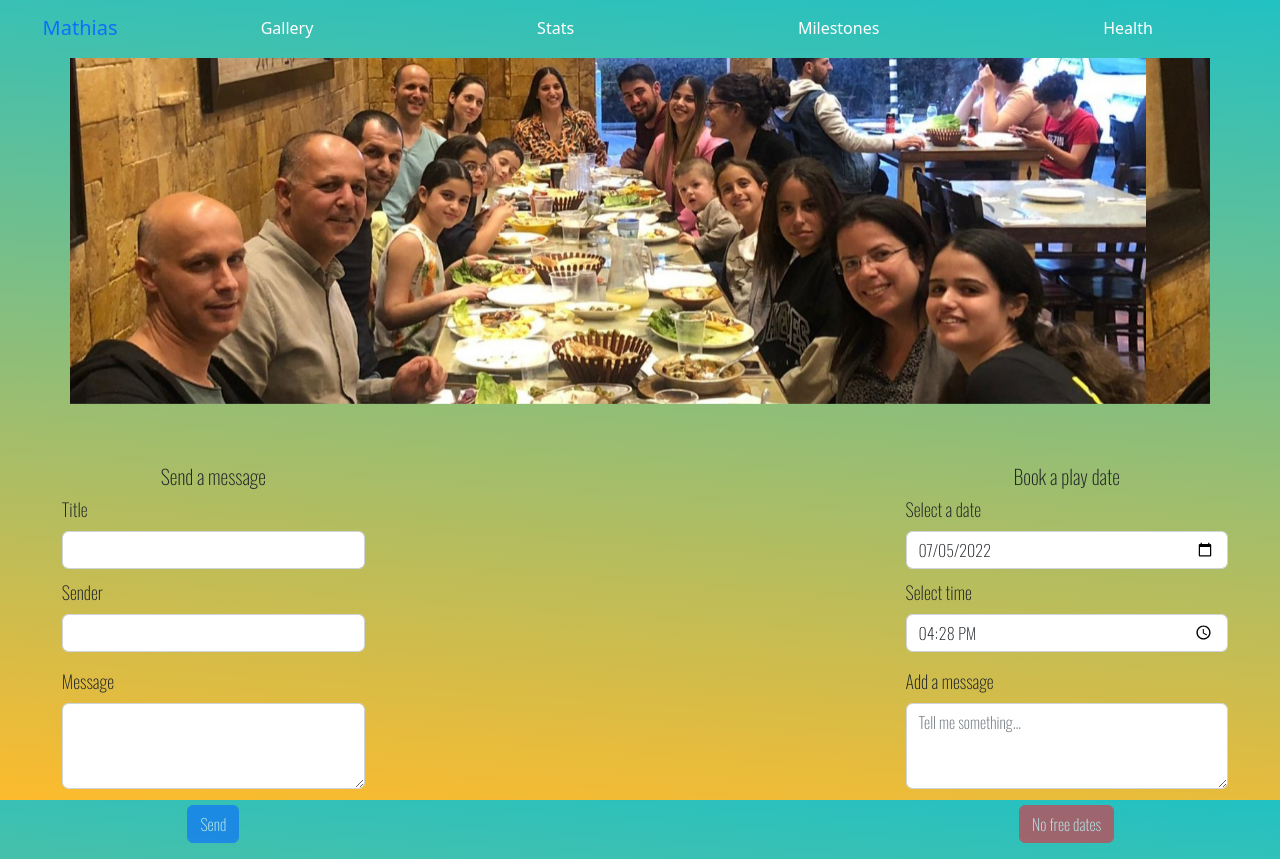
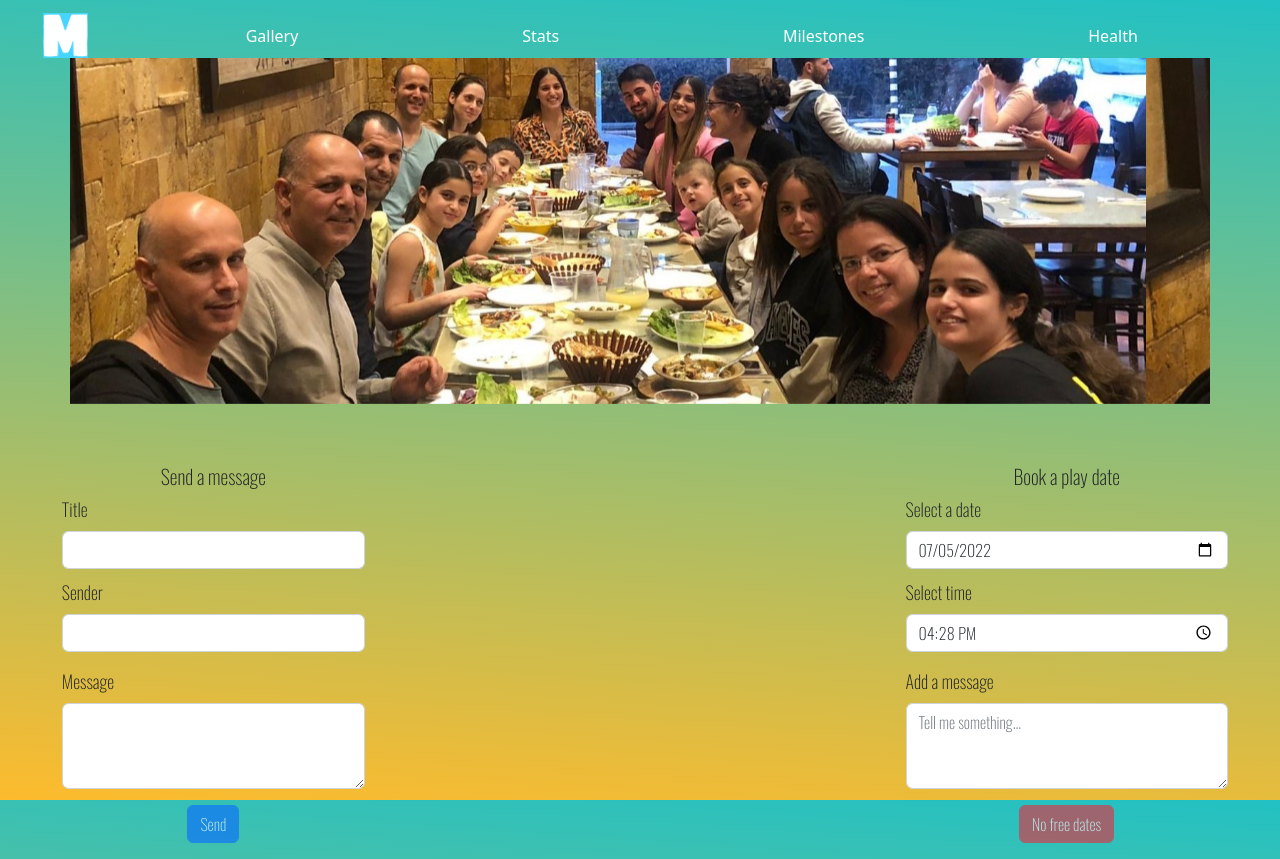
Before and after one commit to O-hazan/SecondMathi, a website: page index.html in a window 1280 px wide. Drawn offline with nearby package versions, Linux system fonts and the light colour scheme; no server answers.

Commit message:
added logo

```diff
--- a/index.html
+++ b/index.html
@@ -77,7 +77,7 @@
         <div class="col">
           <nav class="navbar-expand-sm navbar fixed-top" id="sideNavDiv">
             <a class="navbar-brand text-primary" id="home" href="index.html"
-              >Mathias</a
+              ><img src="/Resources/b327bb39d5264e7995b550d6d41c413d (2).png" alt="" style="height: 45px"></a
             >
             <button
               class="navbar-toggler"
```
